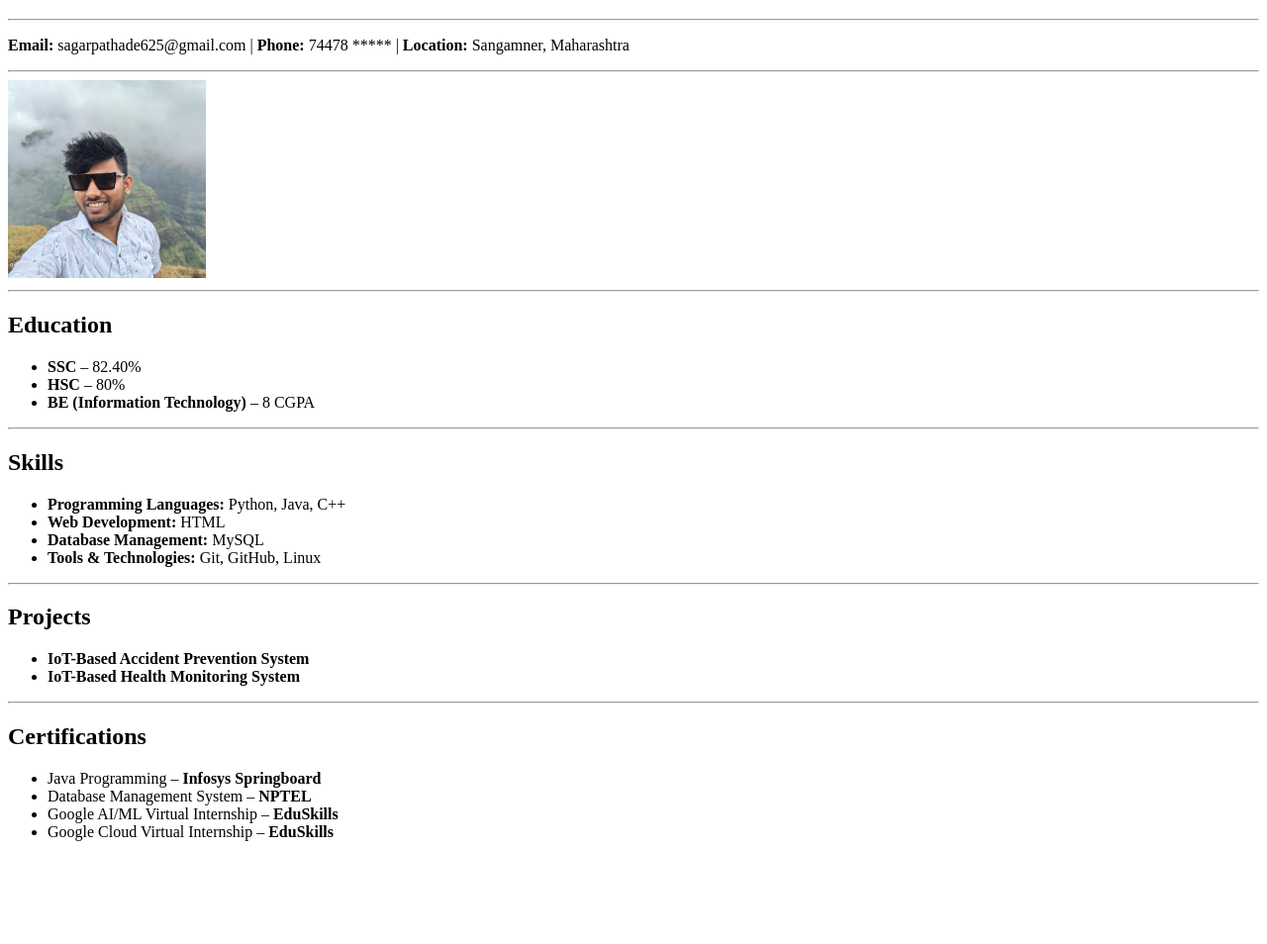
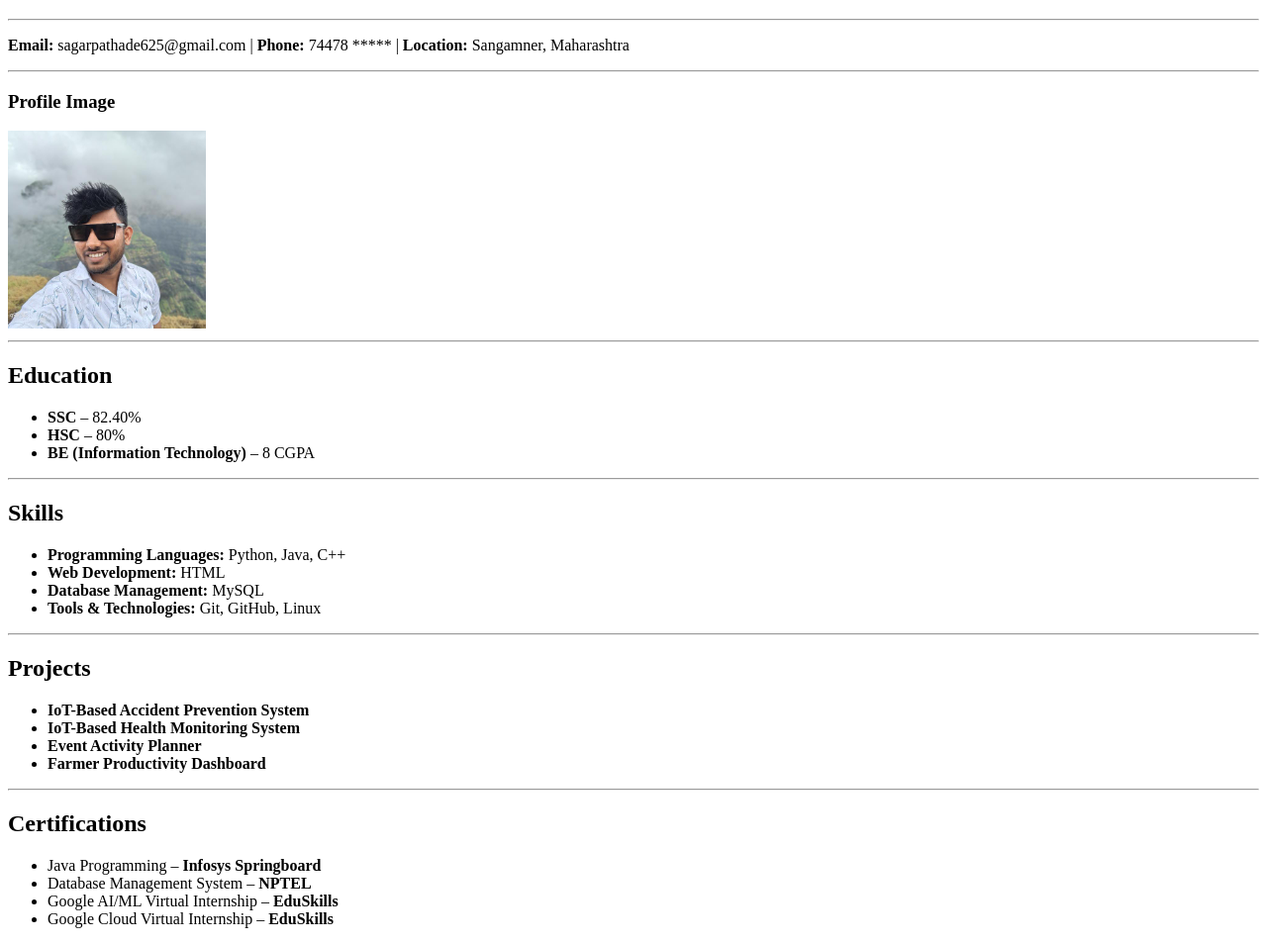
Before and after one commit to itssagar3060/Sagar-Resume, a plain HTML site: page info.html in a window 1280 px wide. Shown: the part 61-1015 px from the top of the page at 99% size. Before the commit the page ends 927 px from the top, so only its background shows below. Drawn offline with Linux system fonts and the light colour scheme.

Commit message:
Update info.html

```diff
--- a/info.html
+++ b/info.html
@@ -17,7 +17,7 @@
     </p>
 
     <hr>
-
+    <h3>Profile Image</h3>
     <img src="img.png" alt="Profile Image" width="200">
 
     <hr>
@@ -45,6 +45,8 @@
     <ul>
         <li><b>IoT-Based Accident Prevention System</b></li>
         <li><b>IoT-Based Health Monitoring System</b></li>
+        <li><b>Event Activity Planner</b></li>
+        <li><b>Farmer Productivity Dashboard</b></li>
     </ul>
 
     <hr>
```
